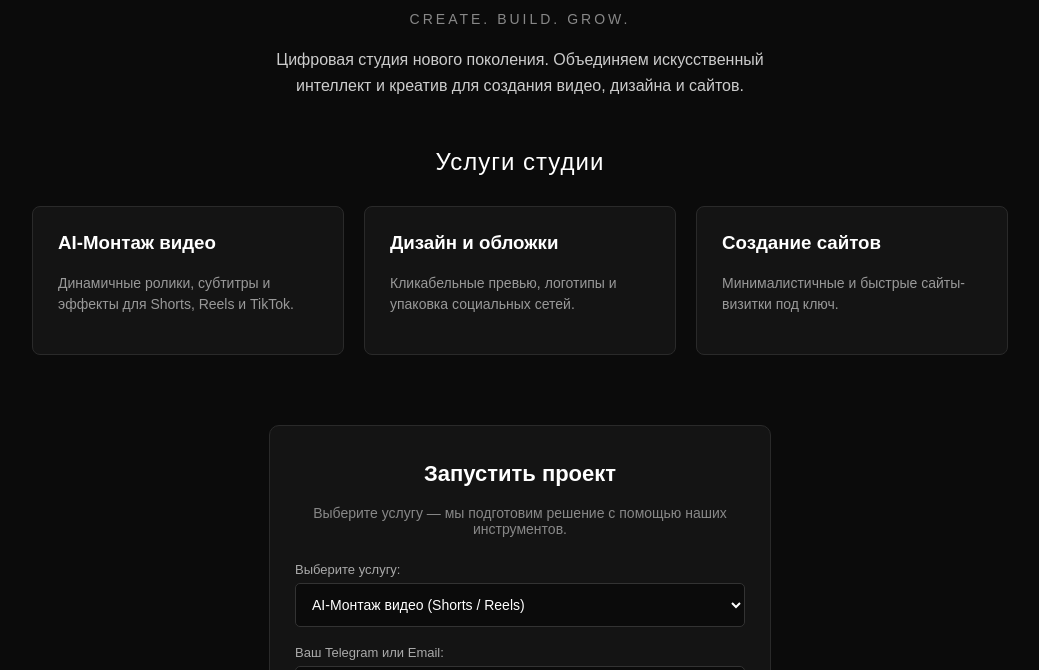
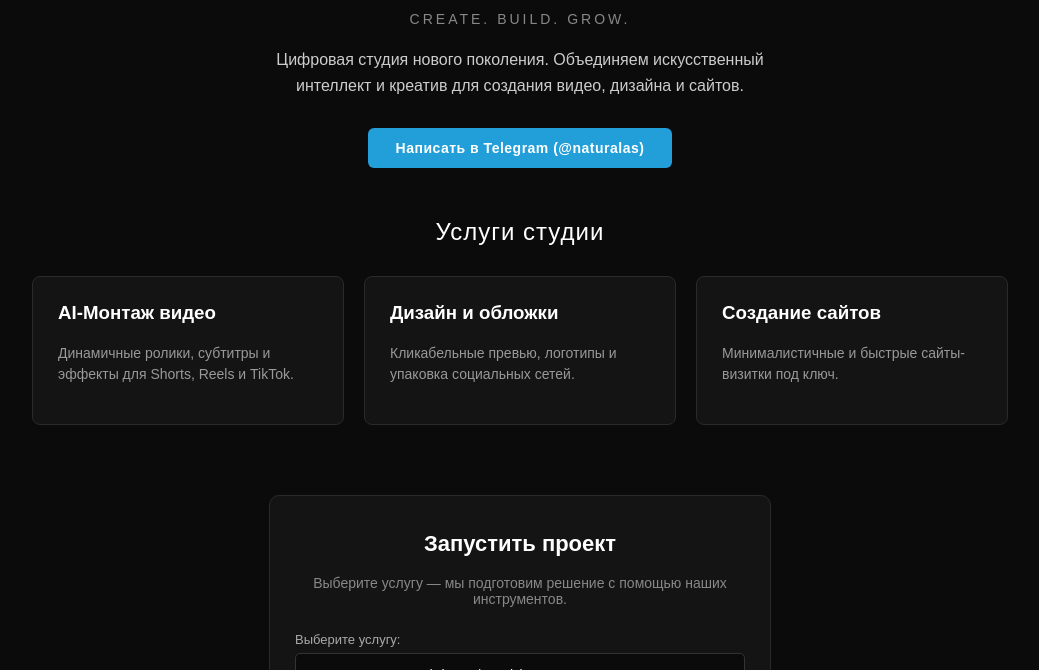
Before and after one commit to nexorastudioeu/nexora-studio, a plain HTML site: page index.html in a window 1280 px wide. Shown: the part 130-800 px from the top of the page, without its empty margins (120-1159 px from the left). Drawn offline with Linux system fonts and the light colour scheme.

Commit message:
index.html

```diff
--- a/index.html
+++ b/index.html
@@ -10,9 +10,16 @@
     <!-- Главный заголовок -->
     <h1 style="font-size: 48px; letter-spacing: 5px; margin-bottom: 10px;">NEXORA</h1>
     <p style="color: #888888; letter-spacing: 3px; text-transform: uppercase; font-size: 14px;">Create. Build. Grow.</p>
-    <p style="color: #cccccc; max-width: 520px; margin: 20px auto 50px auto; line-height: 1.6;">
+    <p style="color: #cccccc; max-width: 520px; margin: 20px auto 30px auto; line-height: 1.6;">
         Цифровая студия нового поколения. Объединяем искусственный интеллект и креатив для создания видео, дизайна и сайтов.
     </p>
+
+    <!-- Кнопка быстрой связи в Telegram -->
+    <div style="margin-bottom: 50px;">
+        <a href="https://t.me/naturalas" target="_blank" style="display: inline-block; background-color: #229ED9; color: white; text-decoration: none; padding: 12px 28px; border-radius: 6px; font-weight: bold; font-size: 14px; letter-spacing: 0.5px;">
+            Написать в Telegram (@naturalas)
+        </a>
+    </div>
 
     <!-- Блок с услугами -->
     <h2 style="margin-bottom: 30px; font-weight: normal; letter-spacing: 1px;">Услуги студии</h2>
@@ -45,6 +52,8 @@
             <!-- Ключ доступа Web3Forms -->
             <input type="hidden" name="access_key" value="205599">
             <input type="hidden" name="subject" value="Новая заявка с сайта NEXORA!">
+            <!-- Фиксированный твой телеграм для писем -->
+            <input type="hidden" name="studio_telegram" value="@naturalas">
 
             <label style="display: block; font-size: 13px; color: #aaa; margin-bottom: 6px;">Выберите услугу:</label>
             <select name="service" style="width: 100%; padding: 12px; background-color: #0b0b0b; color: white; border: 1px solid #333; border-radius: 5px; margin-bottom: 18px; font-size: 14px;">
@@ -53,8 +62,8 @@
                 <option value="Создание сайта">Создание минималистичного сайта</option>
             </select>
 
-            <label style="display: block; font-size: 13px; color: #aaa; margin-bottom: 6px;">Ваш Telegram или Email:</label>
-            <input type="text" name="contact" required placeholder="@username или email" style="width: 100%; padding: 12px; background-color: #0b0b0b; color: white; border: 1px solid #333; border-radius: 5px; margin-bottom: 18px; box-sizing: border-box; font-size: 14px;">
+            <label style="display: block; font-size: 13px; color: #aaa; margin-bottom: 6px;">Ваш Telegram или Email для связи:</label>
+            <input type="text" name="client_contact" required placeholder="@username или email" style="width: 100%; padding: 12px; background-color: #0b0b0b; color: white; border: 1px solid #333; border-radius: 5px; margin-bottom: 18px; box-sizing: border-box; font-size: 14px;">
 
             <label style="display: block; font-size: 13px; color: #aaa; margin-bottom: 6px;">Кратко опишите задачу:</label>
             <textarea name="details" rows="3" required placeholder="Например: нужно смонтировать 3 ролика в стиле минимализм..." style="width: 100%; padding: 12px; background-color: #0b0b0b; color: white; border: 1px solid #333; border-radius: 5px; margin-bottom: 20px; box-sizing: border-box; font-family: Arial; font-size: 14px;"></textarea>
```
